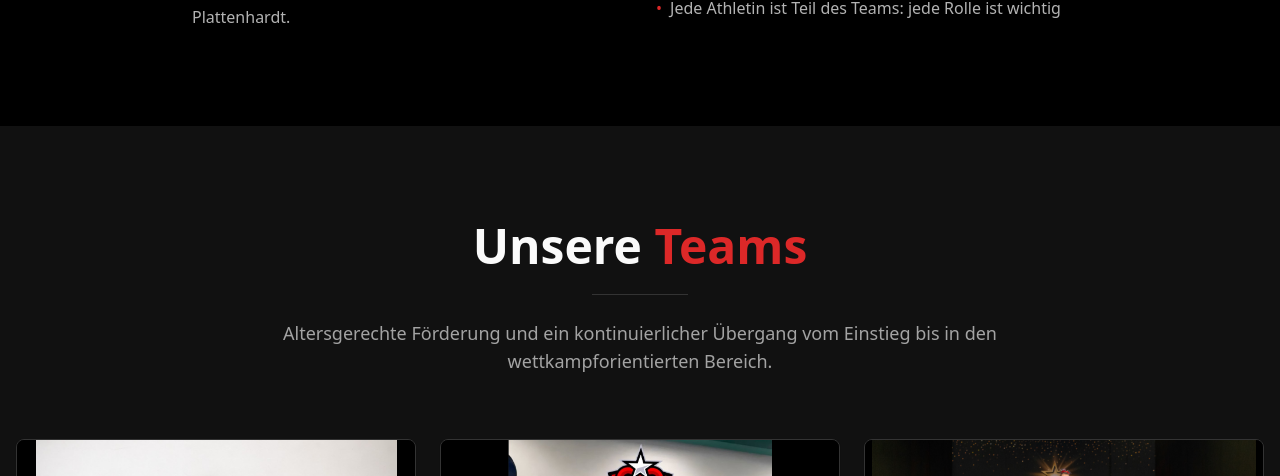
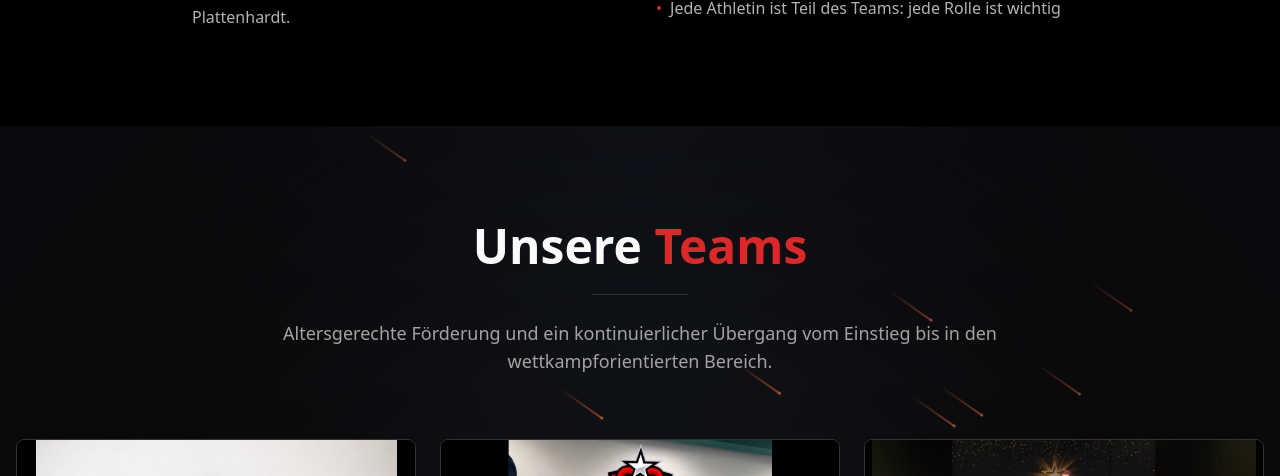
Before and after one commit to QtecDJ/infinity-allstars, a React (Vite) app: page / in a window 1280 px wide. Shown: the part 1535-2011 px from the top of the page. Built offline with nearby package versions, Linux system fonts and the light colour scheme.

Commit message:
Add Meteors background effect to Teams section

```diff
--- a/src/components/sections/Navbar.tsx
+++ b/src/components/sections/Navbar.tsx
@@ -50,7 +50,11 @@ export function Navbar() {
         <div className="flex items-center justify-between h-16">
           <button
             onClick={() => scrollToSection('hero')}
-            className="text-xl font-bold text-primary hover:text-primary/80 transition-colors"
+            className={`text-xl font-bold text-primary hover:text-primary/80 transition-all duration-500 ${
+              isScrolled
+                ? 'opacity-100 translate-x-0'
+                : 'opacity-0 -translate-x-4 pointer-events-none'
+            }`}
           >
             INFINITY CHEER ALLSTARS
           </button>
--- a/src/components/sections/Teams.tsx
+++ b/src/components/sections/Teams.tsx
@@ -4,6 +4,7 @@ import { Badge } from '@/components/ui/badge';
 import { Button } from '@/components/ui/button';
 import { Dialog, DialogContent, DialogDescription, DialogHeader, DialogTitle } from '@/components/ui/dialog';
 import { Separator } from '@/components/ui/separator';
+import { Meteors } from '@/components/ui/meteors';
 import { useTranslation } from 'react-i18next';
 import { getAssetPath } from '@/utils/paths';
 import type { Team } from '@/types';
@@ -69,8 +70,9 @@ export function Teams() {
   const teamsData = useTeamsData();
 
   return (
-    <section id="teams" className="py-24 bg-muted/30">
-      <div className="container mx-auto px-4">
+    <section id="teams" className="relative py-24 bg-neutral-950 overflow-hidden">
+      <Meteors count={30} color="#FF6B35" tailColor="#FF6B35" />
+      <div className="container mx-auto px-4 relative z-10">
         <div className="max-w-3xl mx-auto text-center mb-16">
           <h2 className="text-4xl md:text-5xl font-bold mb-6">
             {t('teams.title')} <span className="text-primary">{t('teams.titleHighlight')}</span>
--- /dev/null
+++ b/src/components/ui/meteors.tsx
@@ -0,0 +1,118 @@
+"use client"
+
+import { useEffect, useState } from "react"
+import { cn } from "@/lib/utils"
+
+export interface MeteorsProps {
+  className?: string
+  children?: React.ReactNode
+  /** Number of meteors */
+  count?: number
+  /** Meteor angle in degrees (215 = diagonal down-left) */
+  angle?: number
+  /** Meteor color */
+  color?: string
+  /** Tail gradient color */
+  tailColor?: string
+}
+
+interface MeteorData {
+  id: number
+  left: number
+  delay: number
+  duration: number
+}
+
+export function Meteors({
+  className,
+  children,
+  count = 20,
+  angle = 215,
+  color = "#64748b",
+  tailColor = "#64748b",
+}: MeteorsProps) {
+  const [meteors, setMeteors] = useState<MeteorData[]>([])
+
+  // Generate meteor data on client only to avoid hydration mismatch
+  useEffect(() => {
+    setMeteors(
+      Array.from({ length: count }, (_, i) => ({
+        id: i,
+        left: i * (100 / count), // Evenly distribute across width
+        delay: Math.random() * 5,
+        duration: 3 + Math.random() * 7,
+      })),
+    )
+  }, [count])
+
+  return (
+    <div className={cn("absolute inset-0 overflow-hidden", className)}>
+      {/* Keyframe animation - uses vmax for viewport scaling */}
+      <style>{`
+        @keyframes meteor-fall {
+          0% {
+            transform: rotate(${angle}deg) translateX(0);
+            opacity: 1;
+          }
+          70% {
+            opacity: 1;
+          }
+          100% {
+            transform: rotate(${angle}deg) translateX(-100vmax);
+            opacity: 0;
+          }
+        }
+      `}</style>
+
+      {/* Subtle gradient overlay */}
+      <div
+        className="pointer-events-none absolute inset-0"
+        style={{
+          background: `
+            radial-gradient(ellipse at 50% 0%, rgba(30, 40, 60, 0.3) 0%, transparent 50%),
+            radial-gradient(ellipse at 100% 100%, rgba(20, 20, 40, 0.2) 0%, transparent 50%)
+          `,
+        }}
+      />
+
+      {/* Meteors */}
+      {meteors.map(meteor => (
+        <span
+          key={meteor.id}
+          className="absolute h-0.5 w-0.5 rounded-full"
+          style={{
+            top: "-40px",
+            left: `${meteor.left}%`,
+            backgroundColor: color,
+            boxShadow: "0 0 0 1px rgba(255,255,255,0.1)",
+            animation: `meteor-fall ${meteor.duration}s linear infinite`,
+            animationDelay: `${meteor.delay}s`,
+          }}
+        >
+          {/* Tail */}
+          <span
+            className="absolute top-1/2 -translate-y-1/2"
+            style={{
+              left: "100%",
+              width: "50px",
+              height: "1px",
+              background: `linear-gradient(to right, ${tailColor}, transparent)`,
+            }}
+          />
+        </span>
+      ))}
+
+      {/* Vignette */}
+      <div
+        className="pointer-events-none absolute inset-0"
+        style={{
+          background:
+            "radial-gradient(ellipse at center, transparent 0%, transparent 50%, rgba(10,10,15,0.8) 100%)",
+        }}
+      />
+
+      {/* Content layer */}
+      {children && <div className="relative z-10 h-full w-full">{children}</div>}
+    </div>
+  )
+}
```
